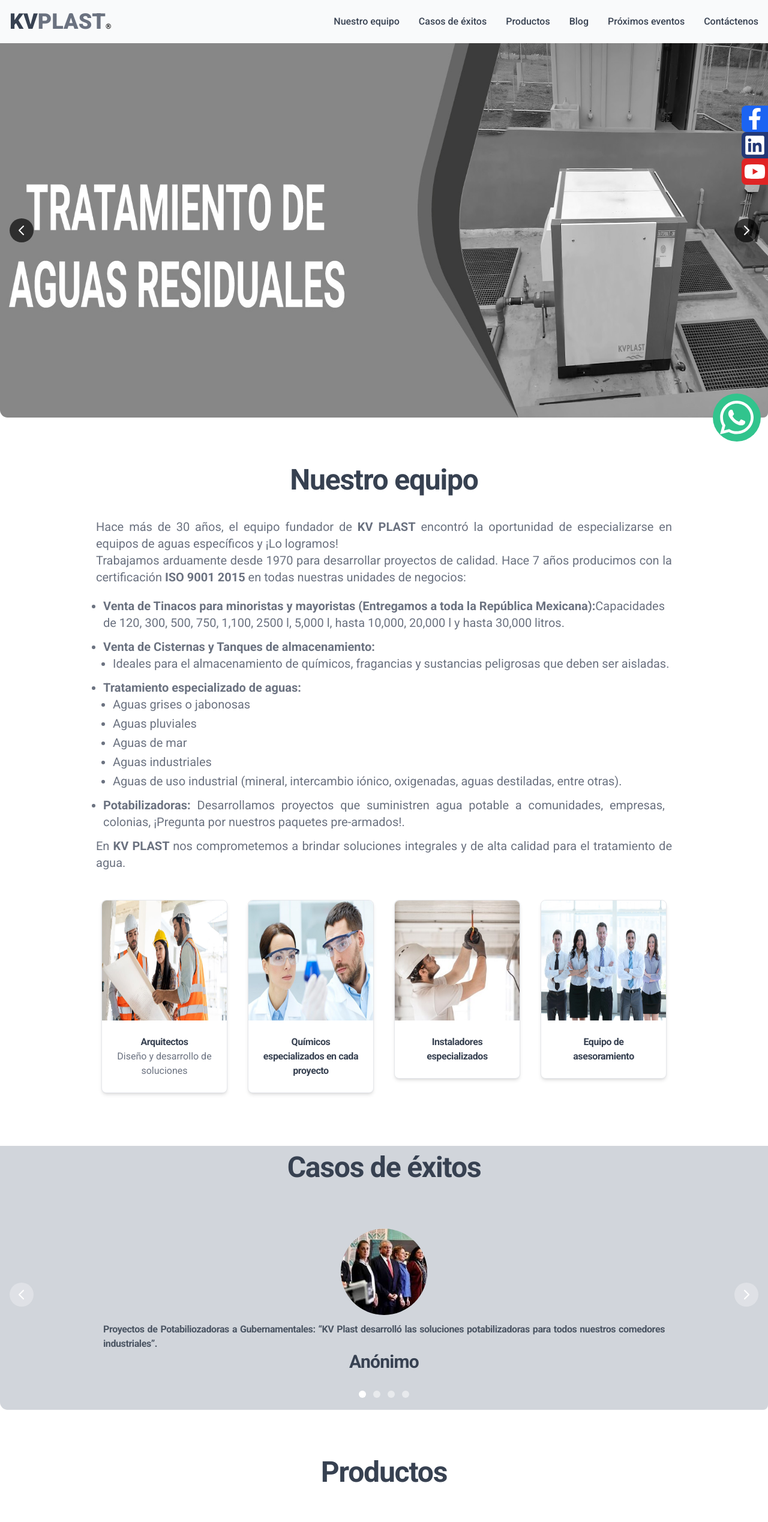
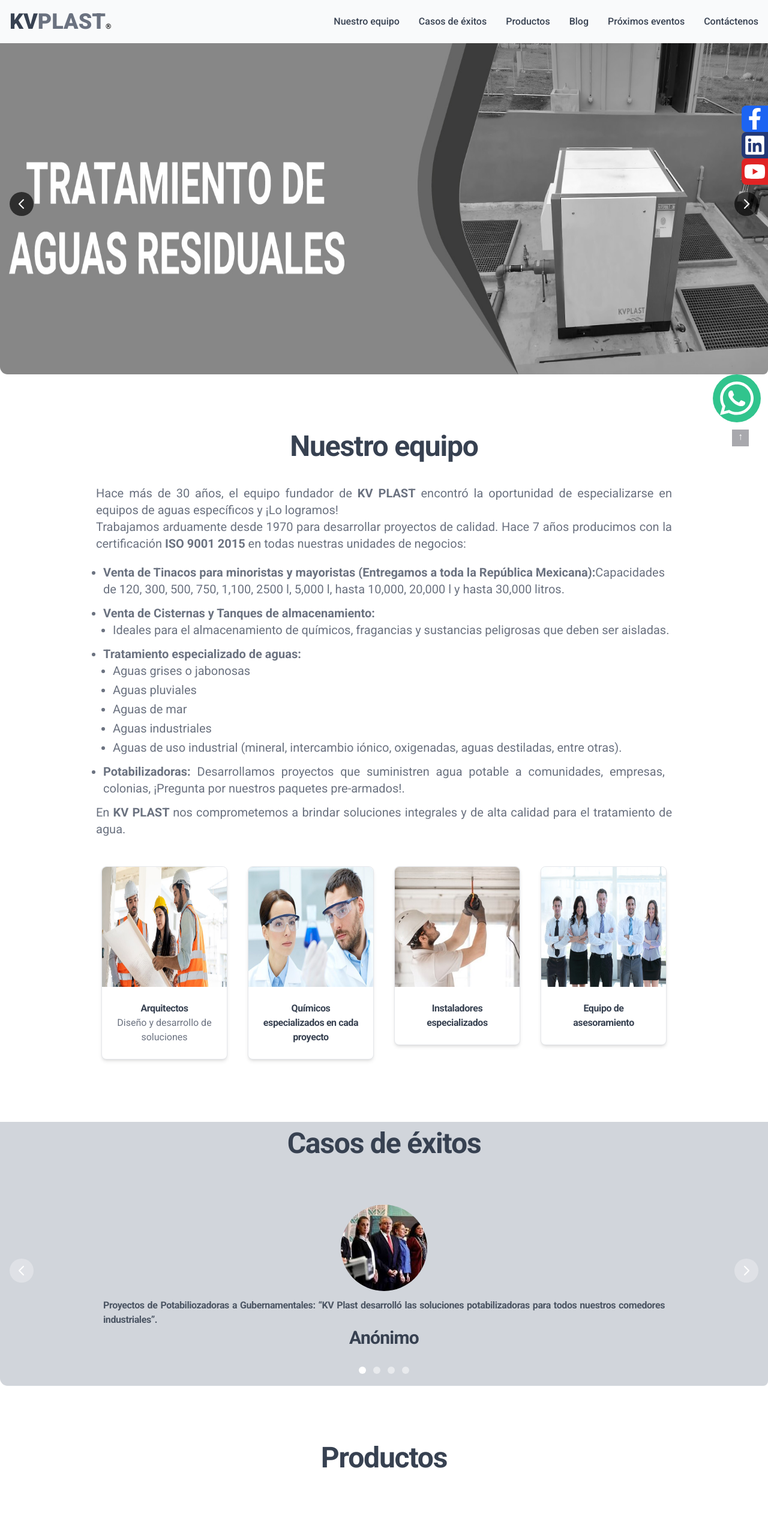
Before and after one commit to JhonE17/KVPLAST, a React (Vite) app: page / in a window 1280 px wide. Shown: the top 2537 px of the page at 60% size. Built offline with nearby package versions, Linux system fonts and the light colour scheme.

Commit message:
update features sticky navbar, buttom return start

```diff
--- a/src/About us/components/AboutUsInfo.jsx
+++ b/src/About us/components/AboutUsInfo.jsx
@@ -1,7 +1,7 @@
 export const AboutUsInfo = () => {
   return (
     <>
-      <div id='nuestro-equipo'>
+      <div className="pt-4" id='nuestro-equipo'>
         <h2 className='mb-4 text-3xl mt-20 font-semibold text-center leading-none tracking-tight text-gray-700 md:text-4xl lg:text-5xl'>
           Nuestro equipo
         </h2>
--- a/src/ContactUs/components/FormContactUs.jsx
+++ b/src/ContactUs/components/FormContactUs.jsx
@@ -4,7 +4,7 @@ import { countries, publicities } from '../data';
 export const FormContactUs = () => {
   return (
     <>
-      <div id='contactenos' className='mx-8'>
+      <div id='contactenos' className='mx-8 pt-4'>
         <h2 className='mb-4 text-3xl mt-20 font-semibold text-center items-center justify-items-center leading-none tracking-tight text-gray-700 md:text-4xl lg:text-5xl'>
           Contáctenos
         </h2>
--- a/src/Products/components/Product.jsx
+++ b/src/Products/components/Product.jsx
@@ -13,7 +13,6 @@ export const Product = ({data}) => {
     </p>
 
     <button
-      data-modal-target='defaultModal'
       data-modal-toggle='defaultModal'
       className='block text-white bg-grey  hover:bg-gray-700 hover:text-white focus:ring-4 focus:outline-none focus:ring-blue-300 font-medium rounded-lg text-sm px-5 py-2.5 text-center dark:bg-blue-600 dark:hover:bg-blue-700 dark:focus:ring-blue-800'
       type='button'
--- a/src/Products/components/ProductsItem.jsx
+++ b/src/Products/components/ProductsItem.jsx
@@ -6,7 +6,7 @@ import { tratamientos } from '../data/tratramientos';
 
 export const ProductsItem = () => {
   return (
-    <div id='productos'>
+    <div className='pt-4' id='productos'>
       <h2 className='mb-4 text-3xl mt-20 font-semibold text-center leading-none tracking-tight text-gray-700 md:text-4xl lg:text-5xl'>
         Productos
       </h2>
--- a/src/SuccessStories/components/SuccessStoriesItem.jsx
+++ b/src/SuccessStories/components/SuccessStoriesItem.jsx
@@ -4,7 +4,7 @@ import { successStoriesItem } from '../data/successStories';
 export const SuccessStoriesItem = () => {
   return (
     <>
-      <div id='casos-exitos' className='scroll-smooth'>
+      <div id='casos-exitos' className='pt-4 scroll-smooth'>
         <h3 className='text-3xl h-14 py-3 mt-20 font-semibold text-center leading-none tracking-tight bg-gray-300 text-gray-700 md:text-4xl lg:text-5xl'>
           Casos de éxitos
         </h3>
--- a/src/components/ButtonWhatsapp.jsx
+++ b/src/components/ButtonWhatsapp.jsx
@@ -1,13 +1,20 @@
-
 export const ButtonWhatsapp = () => {
   return (
+    <>
       <a
         href='https://wa.me/+5215571123798?text=Hola,%20me%20interesa%20cotizar%20un%20tinaco%20KVplast'
-    className='bg-green-400 hover:bg-green-300 text-white fixed z-40 bottom-16 right-3 rounded-full h-14 w-14 md:h-20 md:w-20 flex items-center justify-center'
+        className='bg-green-400 hover:bg-green-300 text-white fixed z-40 bottom-24 right-3 rounded-full h-14 w-14 md:h-20 md:w-20 flex items-center justify-center'
         target='_blank'>
-    <svg xmlns='http://www.w3.org/2000/svg' className=' md:h-16 md:w-16  h-12 w-12' fill="currentColor" aria-hidden="true" viewBox='0 0 448 512'>
+        <svg
+          xmlns='http://www.w3.org/2000/svg'
+          className=' md:h-16 md:w-16  h-12 w-12'
+          fill='currentColor'
+          aria-hidden='true'
+          viewBox='0 0 448 512'>
           <path d='M380.9 97.1C339 55.1 283.2 32 223.9 32c-122.4 0-222 99.6-222 222 0 39.1 10.2 77.3 29.6 111L0 480l117.7-30.9c32.4 17.7 68.9 27 106.1 27h.1c122.3 0 224.1-99.6 224.1-222 0-59.3-25.2-115-67.1-157zm-157 341.6c-33.2 0-65.7-8.9-94-25.7l-6.7-4-69.8 18.3L72 359.2l-4.4-7c-18.5-29.4-28.2-63.3-28.2-98.2 0-101.7 82.8-184.5 184.6-184.5 49.3 0 95.6 19.2 130.4 54.1 34.8 34.9 56.2 81.2 56.1 130.5 0 101.8-84.9 184.6-186.6 184.6zm101.2-138.2c-5.5-2.8-32.8-16.2-37.9-18-5.1-1.9-8.8-2.8-12.5 2.8-3.7 5.6-14.3 18-17.6 21.8-3.2 3.7-6.5 4.2-12 1.4-32.6-16.3-54-29.1-75.5-66-5.7-9.8 5.7-9.1 16.3-30.3 1.8-3.7.9-6.9-.5-9.7-1.4-2.8-12.5-30.1-17.1-41.2-4.5-10.8-9.1-9.3-12.5-9.5-3.2-.2-6.9-.2-10.6-.2-3.7 0-9.7 1.4-14.8 6.9-5.1 5.6-19.4 19-19.4 46.3 0 27.3 19.9 53.7 22.6 57.4 2.8 3.7 39.1 59.7 94.8 83.8 35.2 15.2 49 16.5 66.6 13.9 10.7-1.6 32.8-13.4 37.4-26.4 4.6-13 4.6-24.1 3.2-26.4-1.3-2.5-5-3.9-10.5-6.6z' />
         </svg>
       </a>
-  )
-}
+      <a className="bg-opacity-50 bg-grey fixed z-40 bottom-14 right-6 md:right-8 h-8 w-8 md:h-7 md:w-7 text-white text-center" href="#">↑</a>
+    </>
+  );
+};
--- a/src/components/GalleryWithSlider.jsx
+++ b/src/components/GalleryWithSlider.jsx
@@ -13,7 +13,7 @@ const images = [
 
 export const GalleryWithSlider = () => {
   return (
-    <div className='h-52 overflow-hidden overscroll-none  md:h-138'>
+    <div className='h-52 pt-14 overflow-hidden overscroll-none  md:h-138'>
       <Carousel
         className='btn-carousel carousel'
         slideInterval={10000}
--- a/src/components/Navbar.jsx
+++ b/src/components/Navbar.jsx
@@ -18,7 +18,7 @@ const handleInit= ()=>{
 
   return (
 
-<nav className="border-gray-200 bg-gray-50">
+<nav className="border-gray-200 fixed z-50 w-full pt-0 bg-gray-50">
   <div className="max-w-screen-xl flex flex-wrap items-center justify-between mx-auto p-4">
     <a href="/" className="flex items-center">
         <span className="self-center text-4xl font-black whitespace-nowrap "><span className="text-gray-700">KV</span><span className="text-gray-500">PLAST</span><span className="text-xs">®</span></span>
```
Lines whose indentation alone changed are shown as unchanged.
